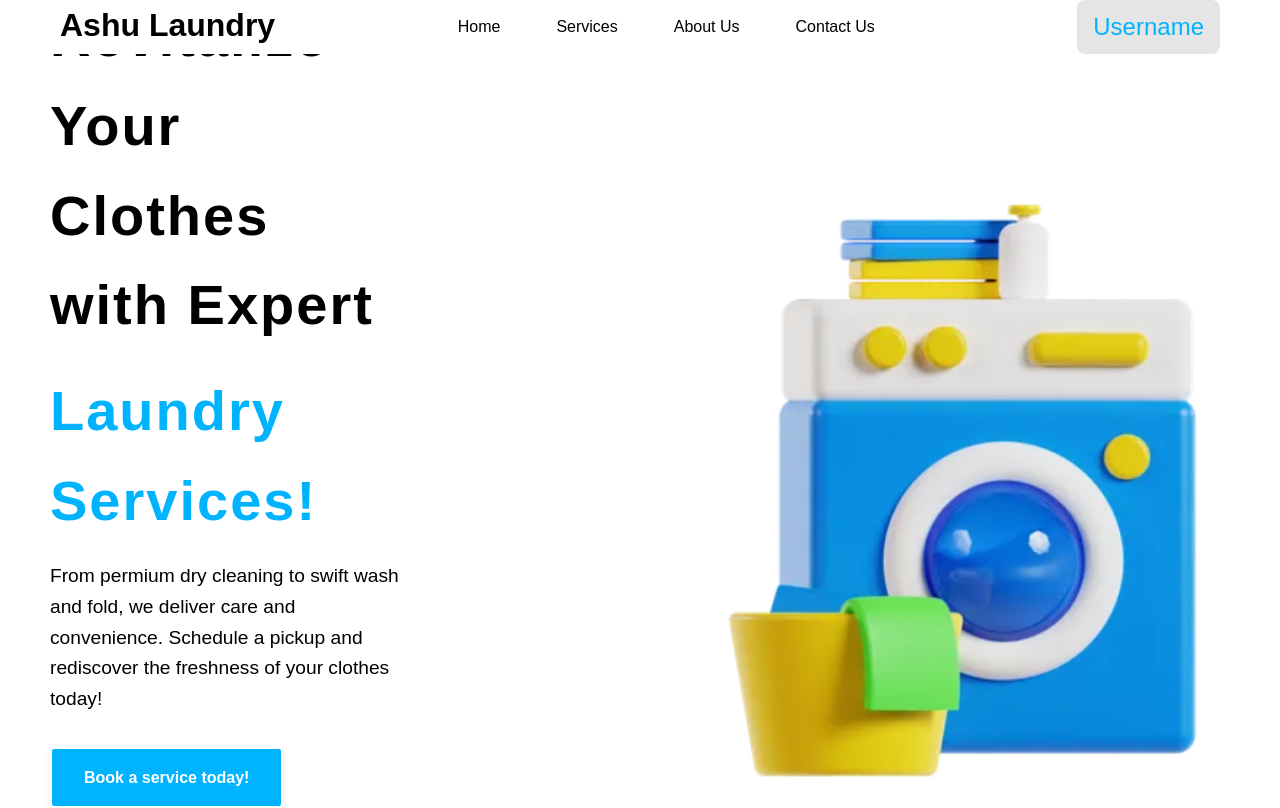
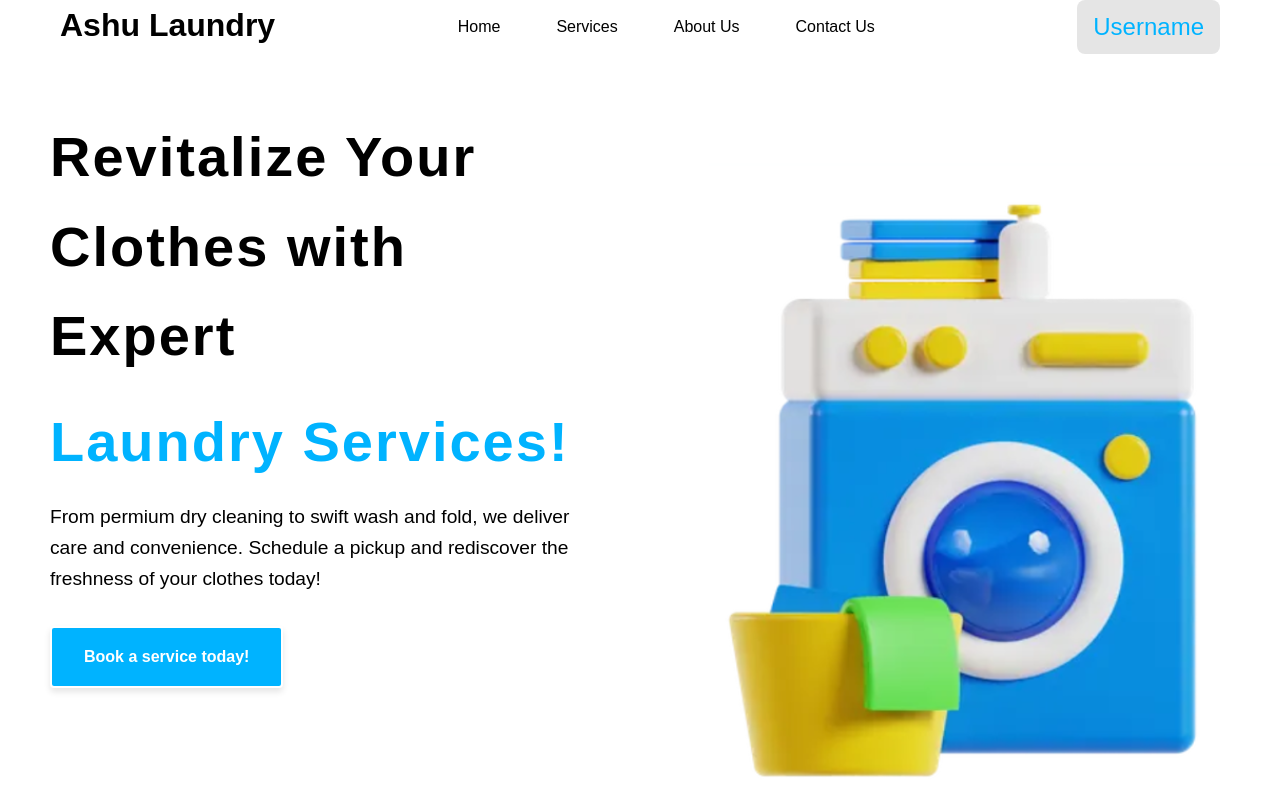
Before and after one commit to ct-ashu/Ashu-Laundry, a plain HTML site: page index.html in a window 1280 px wide. Drawn offline with Linux system fonts and the light colour scheme.

Commit message:
left side width updated

```diff
--- a/styles.css
+++ b/styles.css
@@ -17,7 +17,6 @@ body {
 }
 
 .header {
-    background-color: white;
     color: rgb(0, 0, 0);
     padding: 1rm 0;
     position: fixed;
@@ -81,7 +80,7 @@ body {
     font-weight: bold;
     letter-spacing: 2px;
      margin-left: 50px;
-       max-width: 50%;
+       max-width: 75%;
     }
 .left-content h2.blue {
      margin-left: 50px;
@@ -92,7 +91,7 @@ body {
     font-size: 1.2rem;
     margin-bottom: 2rem;
     margin-left: 50px;
-        max-width: 50%;
+        max-width: 75%;
 }
 
 .hero-buttons {
```
